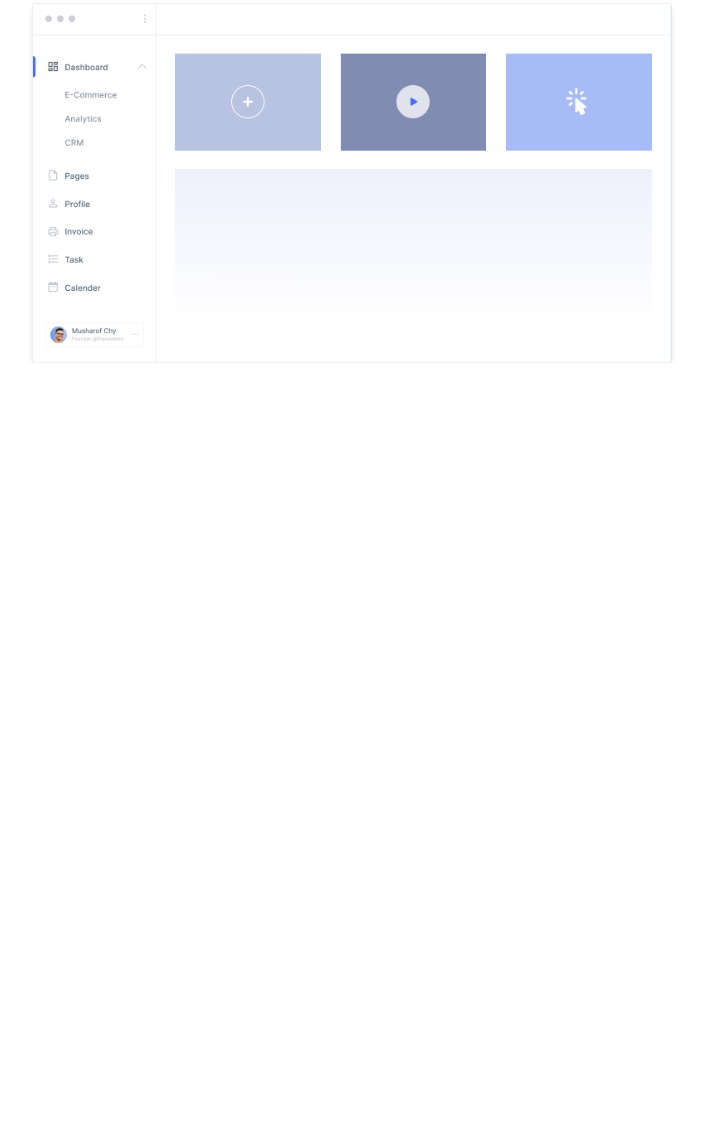
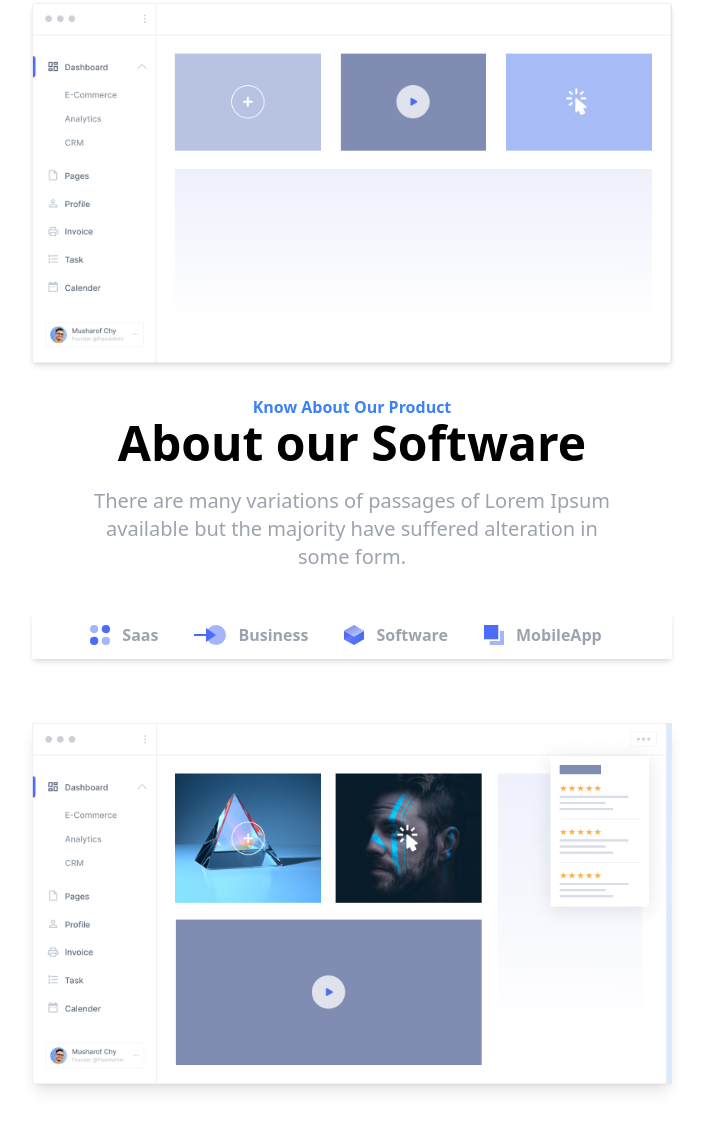
Before and after one commit to makalouNana/Maquette4, a website: page src/index.html in a window 1280 px wide. Shown: the part 513-1642 px from the top of the page, without its empty margins (288-991 px from the left). Before the commit the page ends 876 px from the top, so only its background shows below. Drawn offline with Linux system fonts and the light colour scheme.

Commit message:
la partie 2 : About our products

```diff
--- a/src/index.html
+++ b/src/index.html
@@ -25,7 +25,7 @@
        <a class="bg-blue-900 px-8 py-4 font-bold text-white hover:shadow-md border">Sign up</a>
     </div>
   </div>
-
+<!-- Complete tailwind -->
   <section>
     <div class="mx-80 mt-8">
      <div class="">
@@ -40,6 +40,46 @@
      </div>
    </div>
  </section>
+ <!-- About Our products -->
+ <section>
+
+  <div class="mx-80 mt-8">
+    <div class="  text-center">
+      <h1 class="font-bold text-blue-500">Know About Our Product</h1>
+      <h1 class="font-bold text-center text-5xl">About our Software </h1>
+      <p class="text-gray-400 my-5 leading-7 text-xl px-14 mb-10">There are many variations of passages of Lorem Ipsum available but the majority have suffered alteration in some form. </p>
+
+      <p class="text-gray-400 font-bold leading-7 text-xl px-4 mb-10"> </p>
+
+      <div class="flex justify-center flex-wrap m-5 py-3 mx-auto shadow-md">
+
+        <div class="flex mx-3">
+          <img src="../images/saas.svg">
+          <div class="px-3 text-gray-400 font-semibold">Saas</div>
+        </div>
+        <div class="flex mx-3">
+            <img src="../images/business.svg">
+            <div class="px-3 text-gray-400 font-semibold">Business</div>
+        </div>
+
+
+          <div class="flex mx-3">
+            <img src="../images/software.svg">
+            <div class="px-3 text-gray-400 font-semibold">Software</div>
+         </div>
+          <div class="flex mx-3">
+            <img src="../images/mobileApp.svg">
+            <div class="px-3 text-gray-400 font-semibold">MobileApp</div>
+        </div>
+
+      </div>
+     <div class="bg-blue-100 max-w-fit shadow-lg my-16 ">
+         <img src="../images/about-image.png ">
+      </div>
+    </div>
+  </div>
+</section>
+
 
 
 
```
